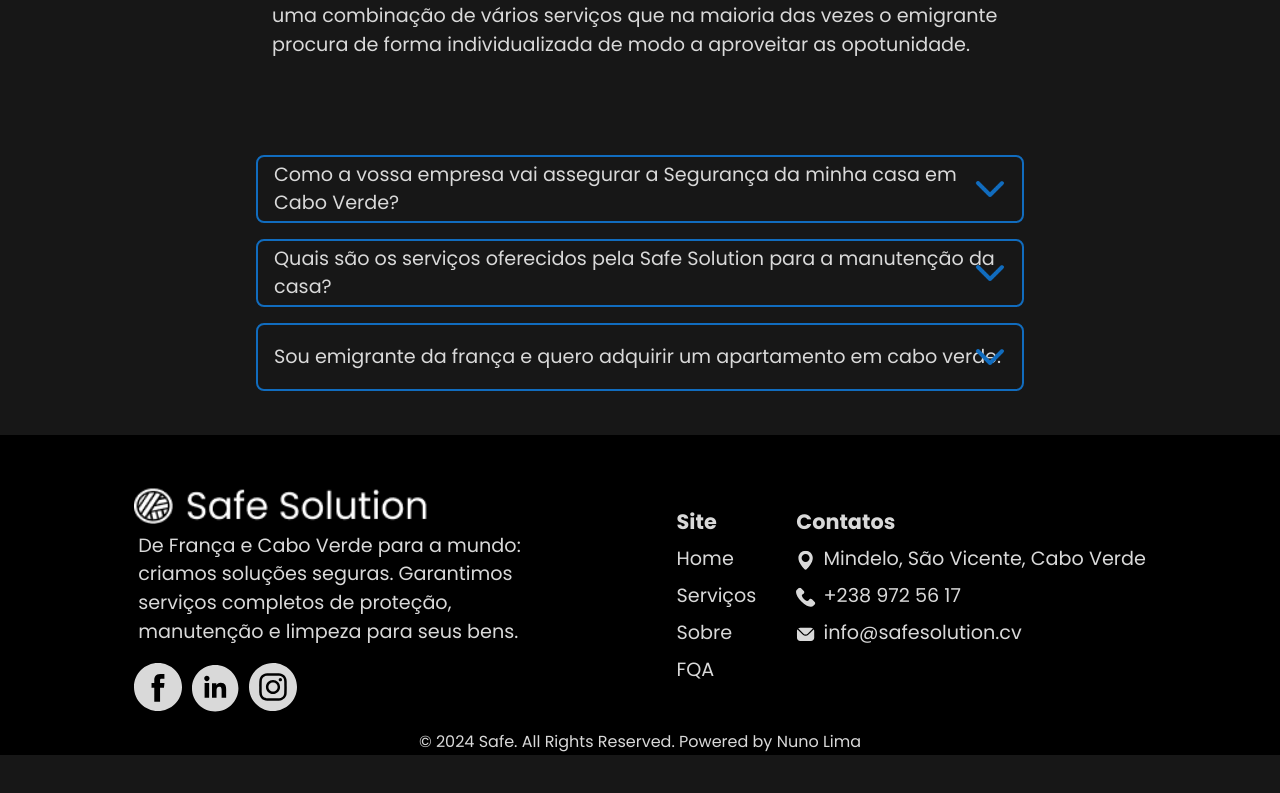
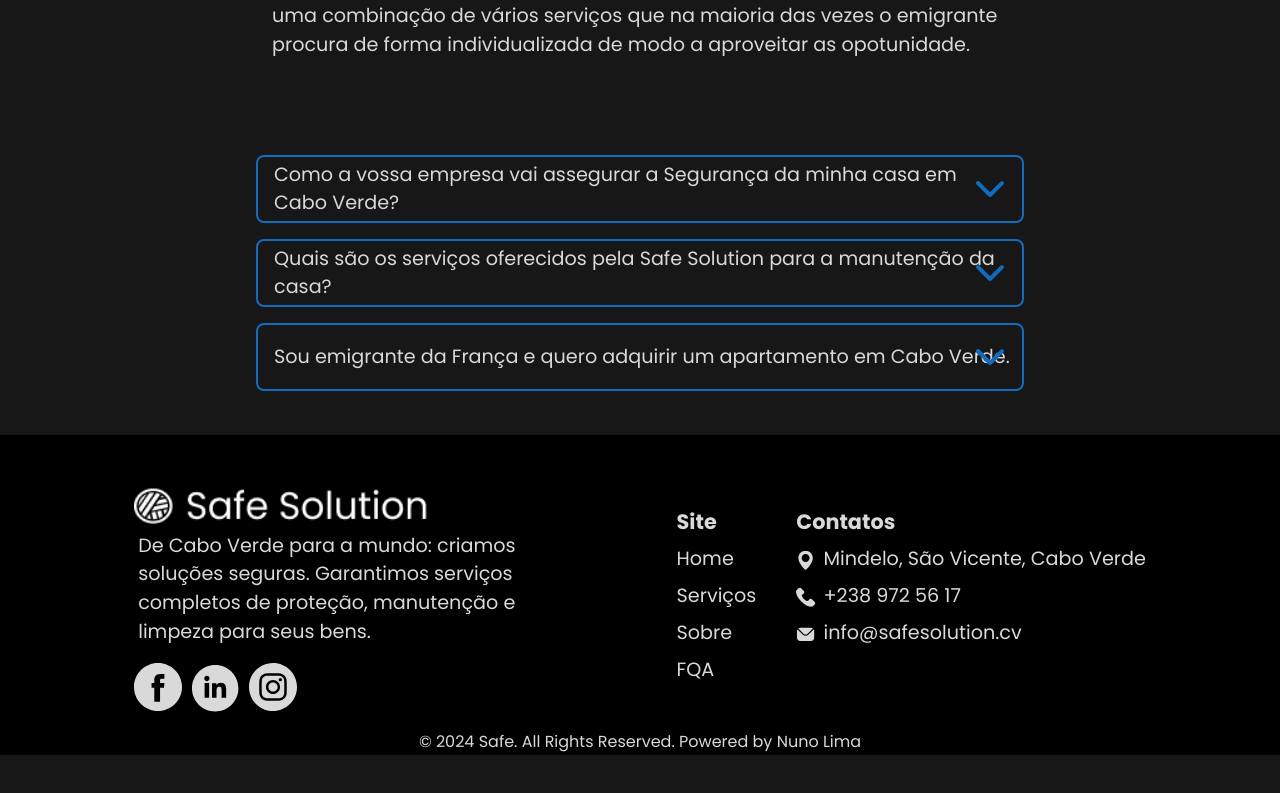
Before and after one commit to juniorgomes14/Safe-Website, a React (Vite) app: page / in a window 1280 px wide. Shown: the part 3247-4040 px from the top of the page. Built offline with nearby package versions, Linux system fonts and the light colour scheme.

Commit message:
fix: footer spelling issues

```diff
--- a/src/sections/FAQ/FAQ.jsx
+++ b/src/sections/FAQ/FAQ.jsx
@@ -23,7 +23,7 @@ const FAQ = () => {
       />
       <Question
         title={
-          "Sou emigrante da frança e quero adquirir um apartamento em cabo verde."
+          "Sou emigrante da França e quero adquirir um apartamento em Cabo Verde."
         }
         response={
           "A Safe Solution encontre o apartamento perfeito para si, com indicações específicas da localização, dimensão, preço da sua preferência."
--- a/src/sections/Footer/Footer.jsx
+++ b/src/sections/Footer/Footer.jsx
@@ -19,7 +19,7 @@ const Footer = () => {
       <div className="social-media-container">
         <img src={Logo} alt="logo" className="logo-icon-footer" />
         <p className="footer-description">
-        De França e Cabo Verde para a mundo: criamos soluções seguras. Garantimos serviços completos de proteção, manutenção e limpeza para seus bens.
+        De Cabo Verde para a mundo: criamos soluções seguras. Garantimos serviços completos de proteção, manutenção e limpeza para seus bens.
         </p>
         <div className="social-media-links">
           <Facebook />
```
